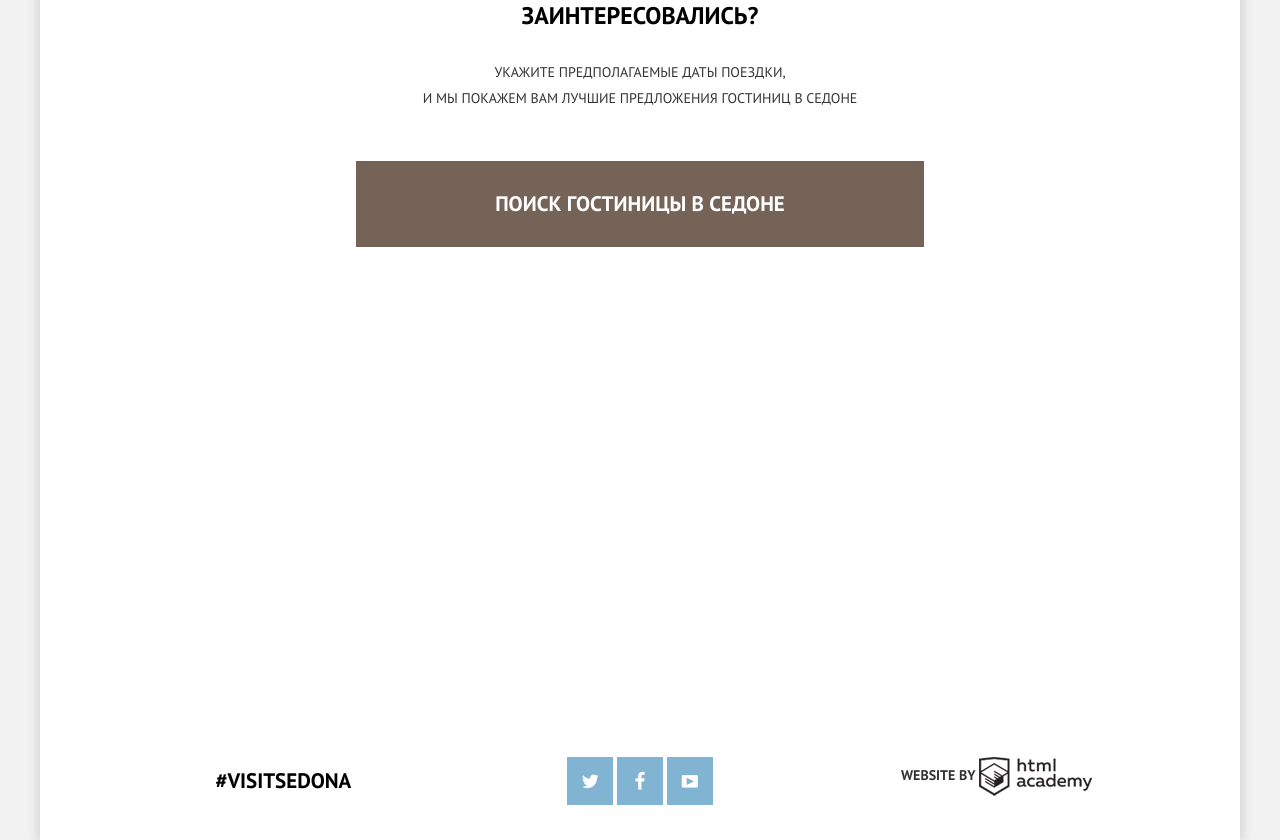
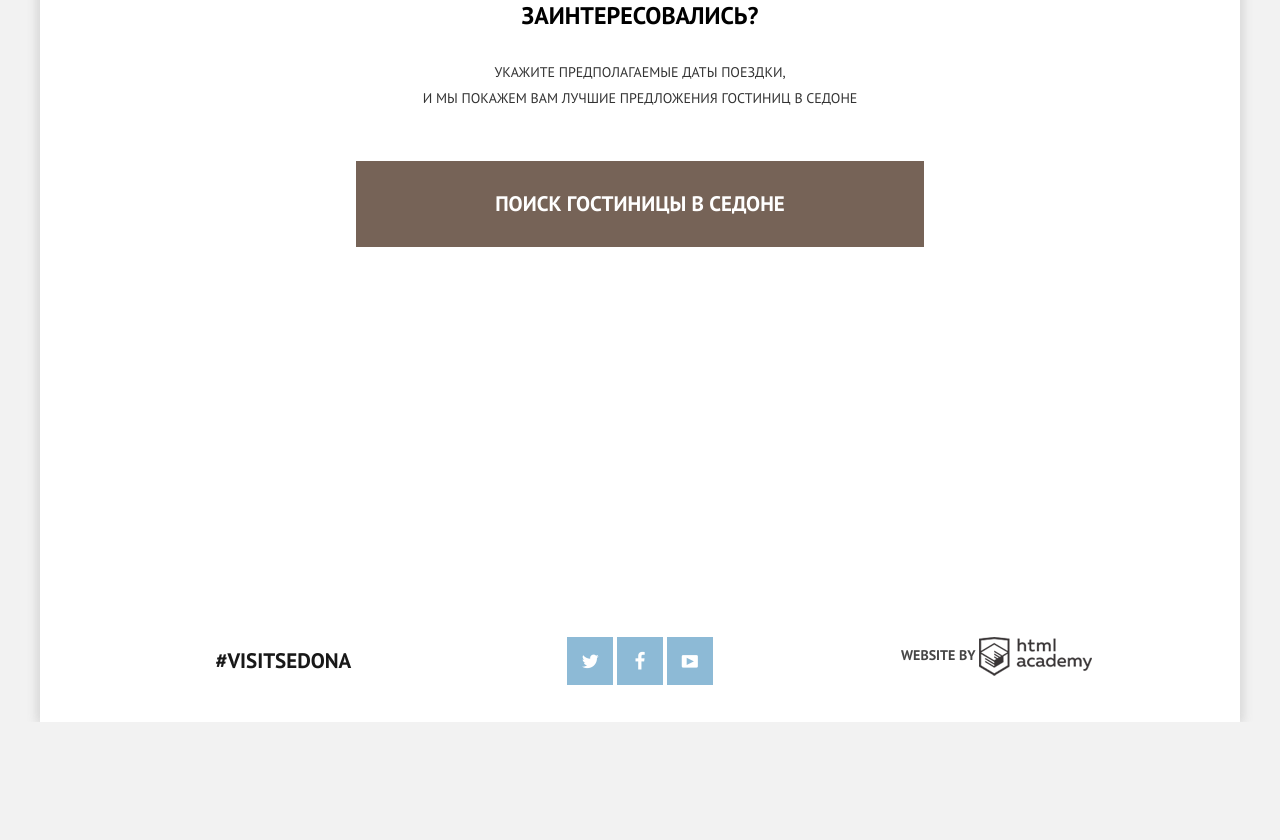
Before and after one commit to korney197823/sedona, a plain HTML site: page index.html in a window 1280 px wide. Shown: the part 1964-2804 px from the top of the page. After the commit the page ends 2686 px from the top, so only its background shows below. Drawn offline with Linux system fonts and the light colour scheme; files whose address does not match are found by name.

Commit message:
Sticky Footer

```diff
--- a/css/style.css
+++ b/css/style.css
@@ -9,6 +9,8 @@
 }
 .wrapper {
   width: 1200px;
+  min-height: 100%;
+  position: relative;
   margin: 0 auto;
   background: white;
   box-shadow: 3px 0 9px 1px #dbdbdb,
@@ -540,6 +542,15 @@
 }
 
 /* FOOTER*/
+.main-footer {
+  position: absolute;
+  height: 120px;
+  left: 0;
+  bottom: 0;
+  width: 100%;
+  background-color: #fff;
+  opacity: 0.9;
+}
 
 .footer-contacts {
   float: left;
```
Also changed, not shown: index.html (+1 -1 lines).
